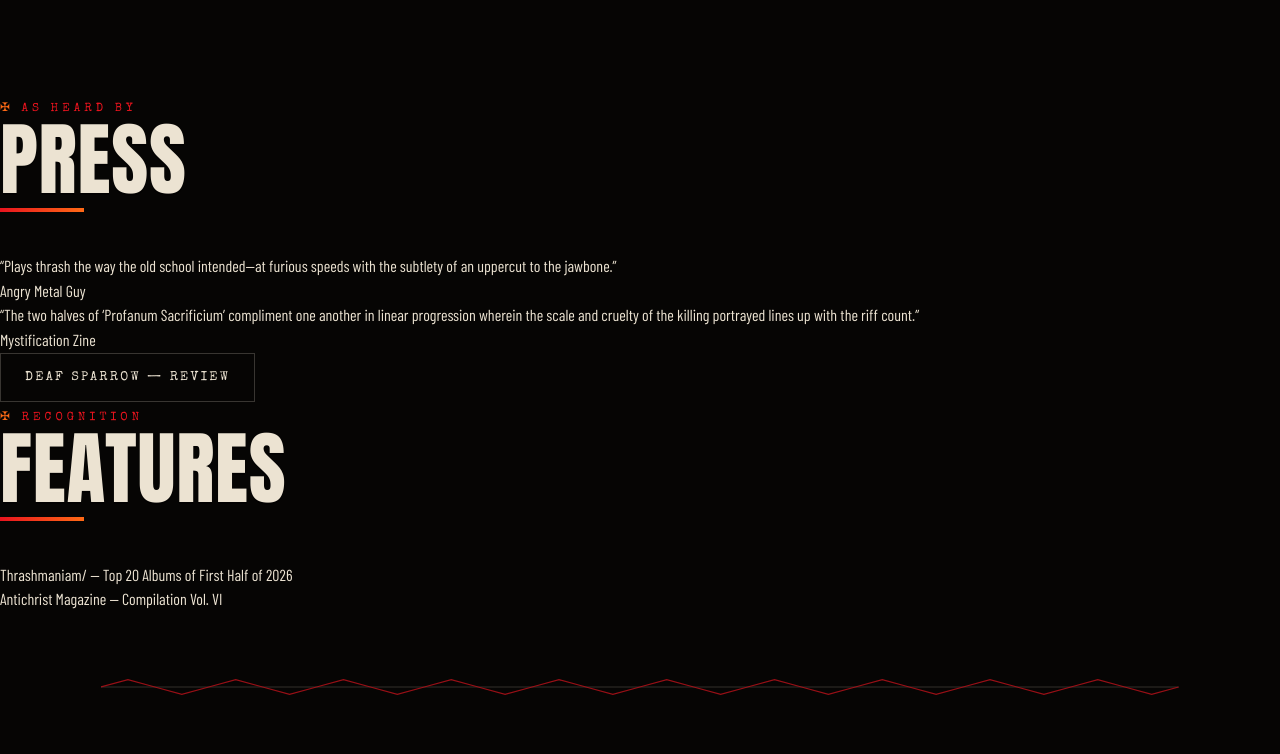
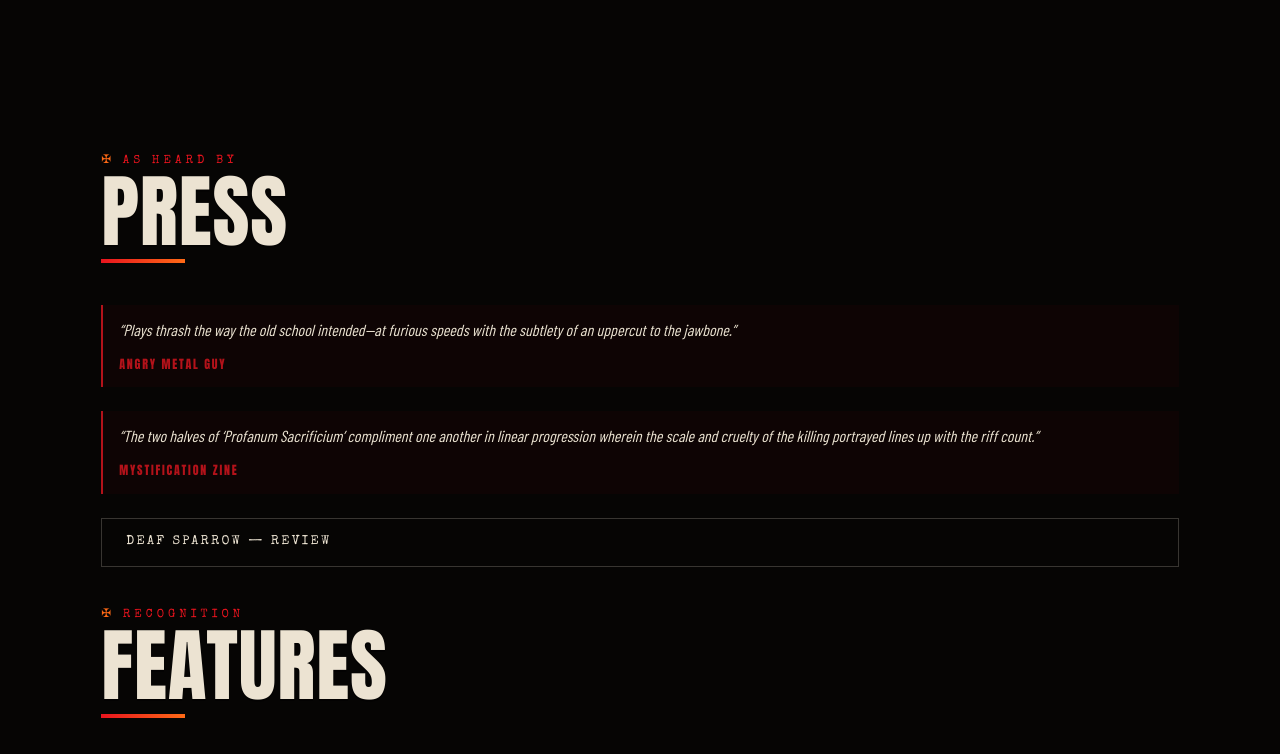
Before and after one commit to alintmateescu/ruyned, a website built with Vite: page index.html in a window 1280 px wide. Shown: the part 1806-2560 px from the top of the page. Built offline with nearby package versions, Linux system fonts and the light colour scheme; a web font is replaced by a local one.

Commit message:
Update style.css

```diff
--- a/src/style.css
+++ b/src/style.css
@@ -1145,3 +1145,62 @@ button {
     transform: none;
   }
 }
+/* ---- press section ---- */
+.press {
+  max-width: var(--max);
+  margin: 0 auto;
+  padding: var(--gut) var(--gut);
+}
+
+.press__grid {
+  display: flex;
+  flex-direction: column;
+  gap: 1.5rem;
+  margin-bottom: 2rem;
+}
+
+.press__item {
+  border-left: 2px solid var(--blood);
+  padding: 0.75rem 1rem;
+  margin: 0;
+  background: rgba(179,18,26,0.05);
+}
+
+.press__item p {
+  font-style: italic;
+  margin-bottom: 0.5rem;
+  line-height: 1.6;
+}
+
+.press__source {
+  font-size: 0.75rem;
+  letter-spacing: 0.15em;
+  text-transform: uppercase;
+  color: var(--blood);
+  text-decoration: none;
+  font-family: var(--f-impact);
+}
+
+.press__features {
+  list-style: none;
+  padding: 0;
+  margin: 1rem 0 0;
+}
+
+.press__features li {
+  padding: 0.6rem 0;
+  border-bottom: 1px solid rgba(236,227,210,0.1);
+  font-size: 0.8rem;
+  letter-spacing: 0.1em;
+  text-transform: uppercase;
+  font-family: var(--f-impact);
+}
+
+.press__features li a {
+  color: var(--bone);
+  text-decoration: none;
+}
+
+.press__features li a:hover {
+  color: var(--blood);
+}
```
